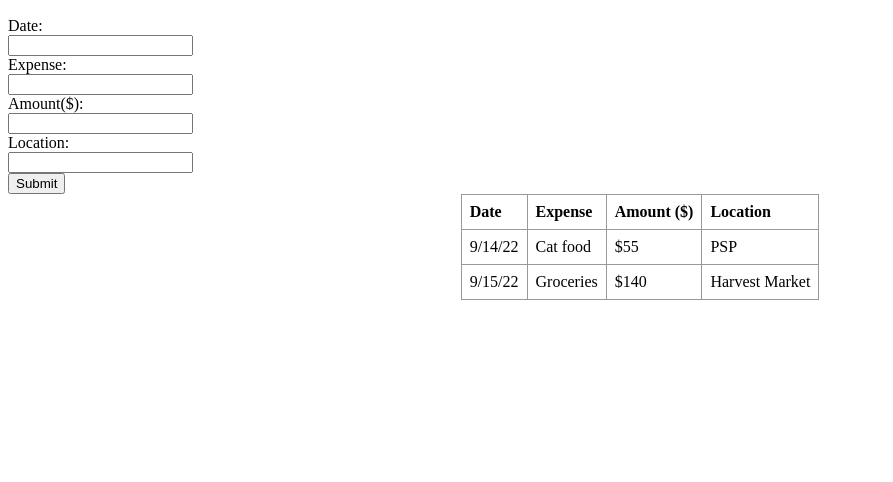
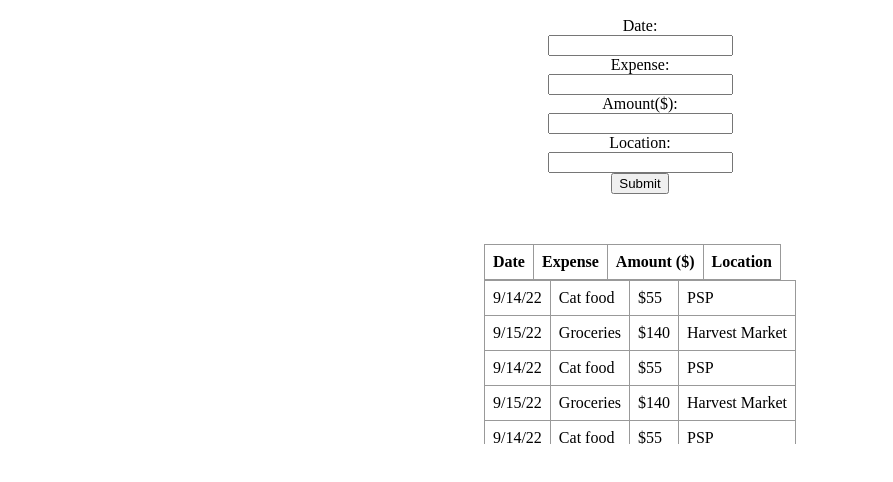
Before and after one commit to rmuchow95/expenseTrackerApp, a plain HTML site: page index.html in a window 1280 px wide. Shown: the part 110-592 px from the top of the page, without its empty margins (0-893 px from the left). Drawn offline with Linux system fonts and the light colour scheme.

Commit message:
Added scroll bar, centered elements

```diff
--- a/index.html
+++ b/index.html
@@ -11,19 +11,21 @@
     </div>
     <div class="main-container">
       <form id="textEntry">
-      <label for="date">Date:</label><br>
-      <input type="text" id="date" name="date"><br>
-      <label for="expense">Expense:</label><br>
-      <input type="text" id="expense" name="expense"><br>
-      <label for="amount">Amount($):</label><br>
-      <input type="text" id="amount" name="amount"><br>
-      <label for="location">Location:</label><br>
-      <input type="text" id="location" name="location"><br>
+        <label for="date">Date:</label><br />
+        <input type="text" id="date" name="date" /><br />
+        <label for="expense">Expense:</label><br />
+        <input type="text" id="expense" name="expense" /><br />
+        <label for="amount">Amount($):</label><br />
+        <input type="text" id="amount" name="amount" /><br />
+        <label for="location">Location:</label><br />
+        <input type="text" id="location" name="location" /><br />
         <input type="submit" id="submit" value="Submit" />
       </form>
     </div>
+    <script src="index.js"></script>
   </body>
 
+  <div class="table-container">
     <table>
       <thead>
         <tr>
@@ -46,7 +48,43 @@
           <td>$140</td>
           <td>Harvest Market</td>
         </tr>
+        <tr>
+          <td>9/14/22</td>
+          <td>Cat food</td>
+          <td>$55</td>
+          <td>PSP</td>
+        </tr>
+        <tr>
+          <td>9/15/22</td>
+          <td>Groceries</td>
+          <td>$140</td>
+          <td>Harvest Market</td>
+        </tr>
+        <tr>
+          <td>9/14/22</td>
+          <td>Cat food</td>
+          <td>$55</td>
+          <td>PSP</td>
+        </tr>
+        <tr>
+          <td>9/15/22</td>
+          <td>Groceries</td>
+          <td>$140</td>
+          <td>Harvest Market</td>
+        </tr>
+        <tr>
+          <td>9/14/22</td>
+          <td>Cat food</td>
+          <td>$55</td>
+          <td>PSP</td>
+        </tr>
+        <tr>
+          <td>9/15/22</td>
+          <td>Groceries</td>
+          <td>$140</td>
+          <td>Harvest Market</td>
+        </tr>
       </tbody>
     </table>
-</table>
+  </div>
 </html>
--- /dev/null
+++ b/index.js
@@ -0,0 +1 @@
+const form = document.getElementById("textEntry");
--- a/styles.css
+++ b/styles.css
@@ -1,7 +1,15 @@
 table {
   border-collapse: collapse;
-  margin-left: auto;
-  margin-right: auto;
+  overflow-y: scroll;
+  display: flex;
+  flex-direction: column;
+  /* max-height: 300px; */
+  /* display: flex;
+  flex-wrap: wrap; */
+}
+table, tbody {
+  /* overflow-y: scroll;
+  max-height: 150px; */
 }
 td, th {
   border: 1px solid #999;
@@ -11,3 +19,15 @@ td, th {
 h1, h2 {
   text-align: center;
 }
+body {
+  text-align: center;
+}
+.table-container {
+  padding-top: 50px;
+  height: 200px;
+  overflow: scroll;
+  display: flex;
+  justify-content: center;
+
+
+}
```
Lines whose indentation alone changed are shown as unchanged.
